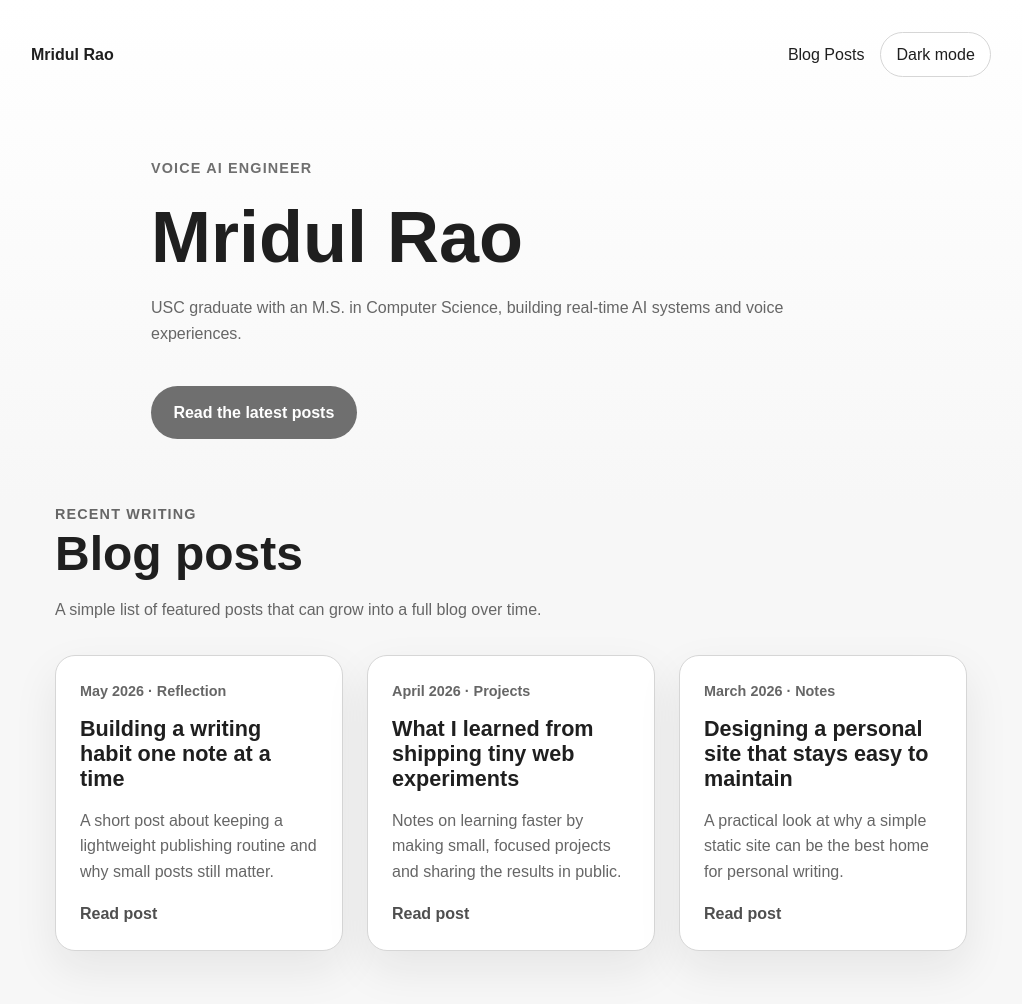
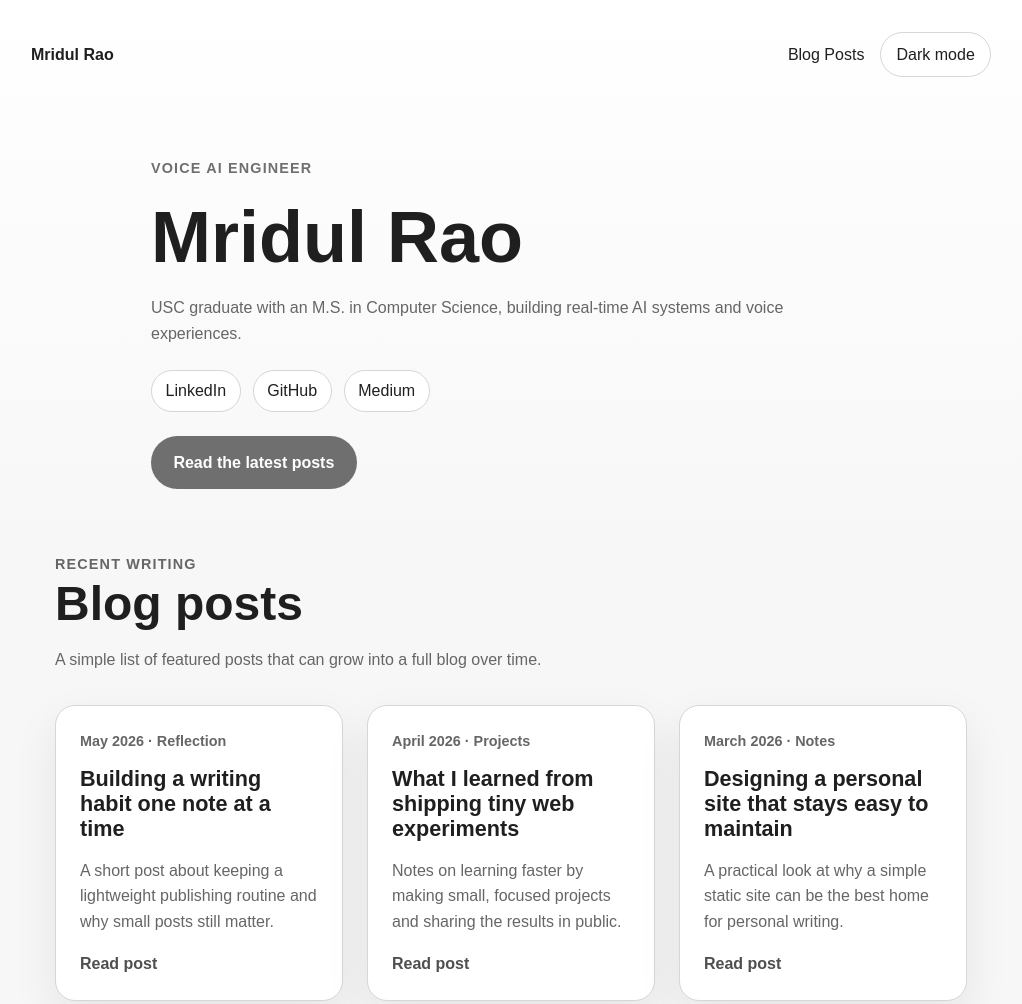
Before and after one commit to mridulrao/e2b_website, a website: page index.html in a window 1280 px wide. Shown: the top 1004 px of the page, without its empty margins (129-1151 px from the left). Drawn offline with Linux system fonts and the light colour scheme.

Commit message:
agent: Add linkedin, github, medium article. This is my linkedIn url https://www.linkedin.com/in/mridul-rao/, https://github.com/mridulrao, https://medium.com/@mridulrao674385

```diff
--- a/index.html
+++ b/index.html
@@ -44,6 +44,13 @@
           USC graduate with an M.S. in Computer Science, building real-time AI
           systems and voice experiences.
         </p>
+        <div class="social-links" aria-label="External profiles and writing">
+          <a href="https://www.linkedin.com/in/mridul-rao/" target="_blank" rel="noreferrer"
+            >LinkedIn</a
+          >
+          <a href="https://github.com/mridulrao" target="_blank" rel="noreferrer">GitHub</a>
+          <a href="https://medium.com/@mridulrao674385" target="_blank" rel="noreferrer">Medium</a>
+        </div>
         <a class="button" href="#posts">Read the latest posts</a>
       </div>
     </header>
--- a/styles.css
+++ b/styles.css
@@ -136,6 +136,29 @@ h3 {
   color: var(--muted);
 }
 
+.social-links {
+  display: flex;
+  flex-wrap: wrap;
+  gap: 0.75rem;
+  margin-top: 1.5rem;
+}
+
+.social-links a {
+  display: inline-flex;
+  align-items: center;
+  padding: 0.45rem 0.85rem;
+  border: 1px solid var(--border);
+  border-radius: 999px;
+  background: var(--surface);
+  text-decoration: none;
+  transition: background-color 0.2s ease, border-color 0.2s ease, color 0.2s ease;
+}
+
+.social-links a:hover,
+.social-links a:focus-visible {
+  background: var(--surface-accent);
+}
+
 .button {
   display: inline-block;
   margin-top: 1.5rem;
```
Also changed, not shown: dist/index.html, dist/styles.css.
